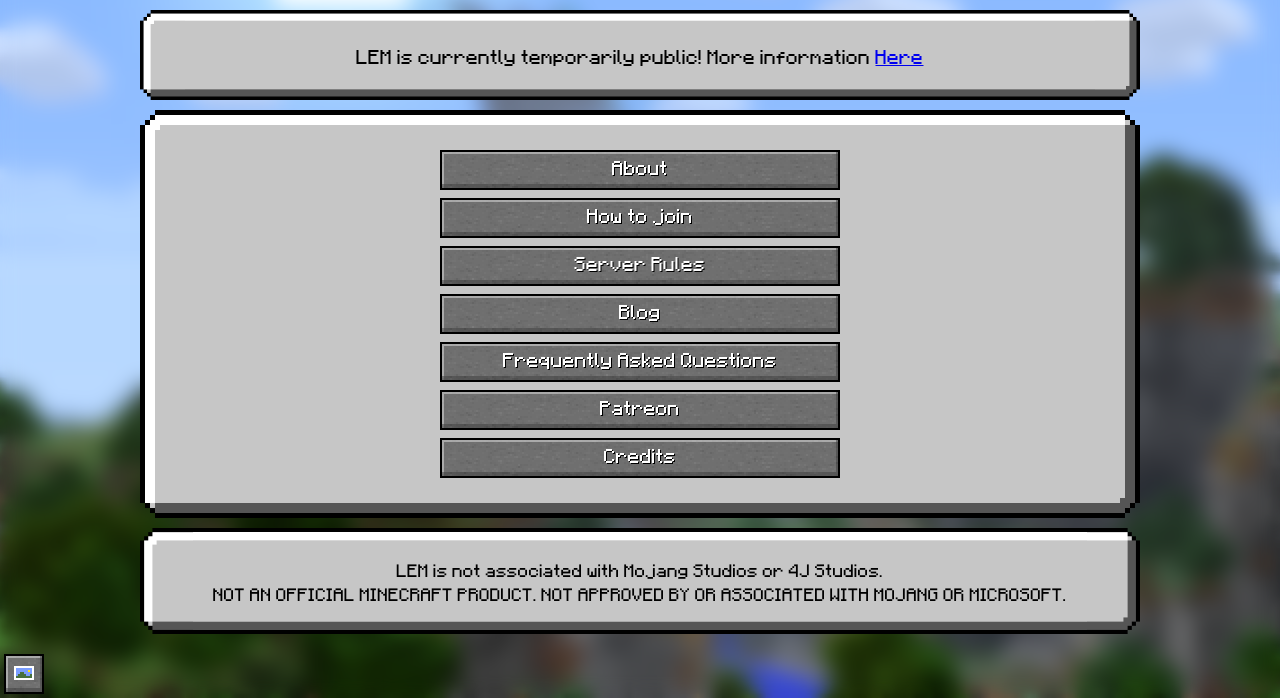
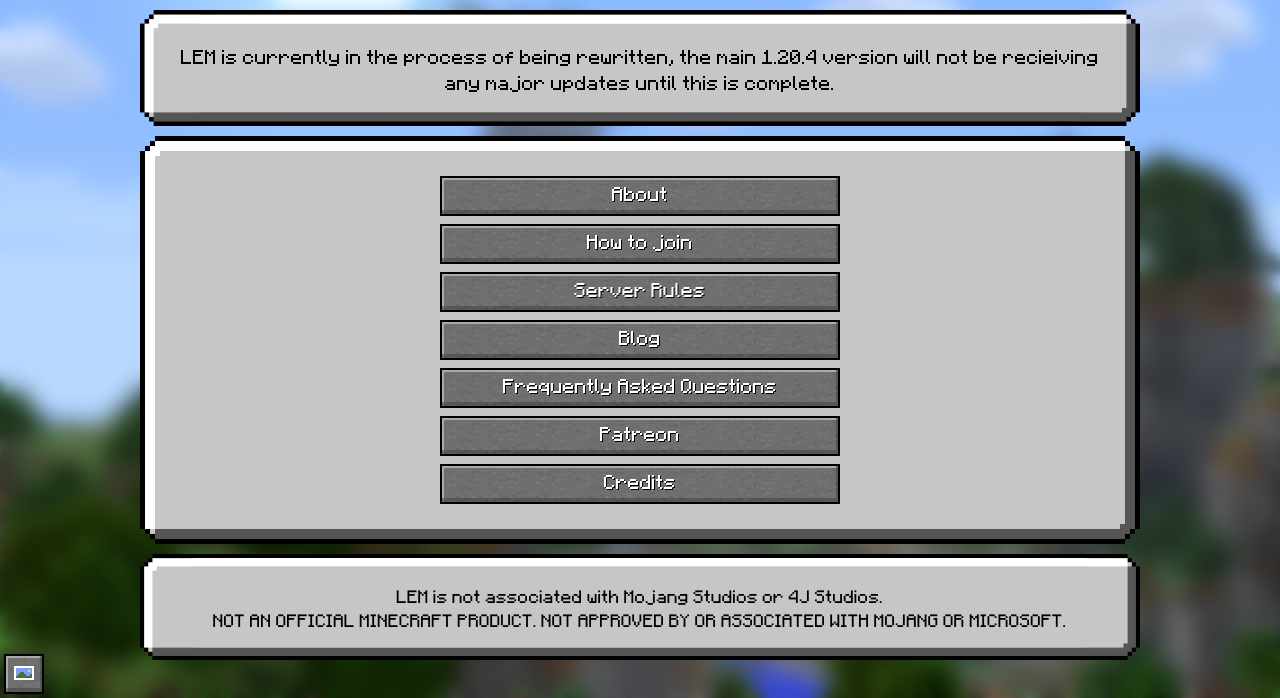
Before and after one commit to Legacy-Edition-Minigames/Website, a Jekyll site: the page built from index.html, in a window 1280 px wide, cut to the strip 202-900 px from the top of the page. Built offline with Jekyll 4.4.1, drawn with Linux system fonts in a browser that asks for light colours; some web fonts are replaced.

Commit message:
Revert "Add notices about the Halloween Event"
This reverts commit b8b91e619f3edc899e39c3660c3d5b8b6bb2111a.

```diff
--- a/_posts/faq/0004-1-1-whitelist.markdown
+++ b/_posts/faq/0004-1-1-whitelist.markdown
@@ -28,9 +28,5 @@
   ### How can I join currently?
 
   It used to be possible to send an invite request to be able to join, however due to a huge influx of invite requests it became impossible to manage it with our current resources. We plan to work on going public instead of re-opening invite requests. In the meantime, check out [Weekend Events](../blog/weekendevents) for trying out the server.
-
-  # Notice
-
-  ### LEM is currently temporarily public! More information [Here](../blog/2kevent)
 markdown: true
 ---
--- a/index.html
+++ b/index.html
@@ -4,7 +4,7 @@
 ---
 
 <div class="guibox center">
-	LEM is currently temporarily public! More information <a href="{{ site.baseurl }}/blog/2kevent">Here</a>
+	LEM is currently in the process of being rewritten, the main 1.20.4 version will not be recieiving any major updates until this is complete.
 </div>
 
 <div class="guibox center">
--- a/join.html
+++ b/join.html
@@ -7,7 +7,6 @@
 	<h1>How to join</h1>
 		<p>Legacy Edition Minigames is currently in a <b>closed alpha.</b></p>
 		<p>At the moment, invites are currently disabled.</p>
-		<p><b>NOTICE</b>: LEM is currently temporarily public! More information <a href="{{ site.baseurl }}/blog/2kevent">Here</a></p>
 		<div class="button-list">
 			<a class="minecraft-button center" href="{{ site.baseurl }}/joinrequest">More Information</a>
 			<a class="minecraft-button center" href="{{ site.baseurl }}/">Return</a>
--- a/joinrequest.html
+++ b/joinrequest.html
@@ -5,7 +5,6 @@
 
 <div class="guibox center">
 	<h1 style="color: #AA0000; text-shadow: 0.125em 0.125em #2A0000">Invite Requests are paused.</h1>
-		<p><b>NOTICE</b>: LEM is currently temporarily public! More information <a href="{{ site.baseurl }}/blog/2kevent">Here</a></p>
 		<p>We are not currently accepting additional requests for players.<br>
 		More information on our FAQ page.<br>
 		For anyone wanting to join, check out our Weekend Events.</p>
```
